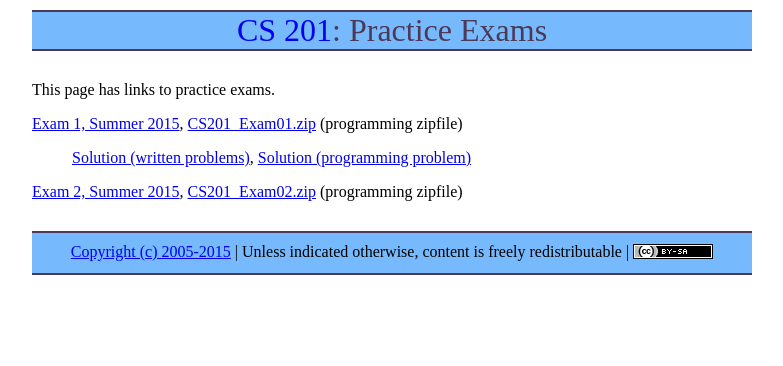
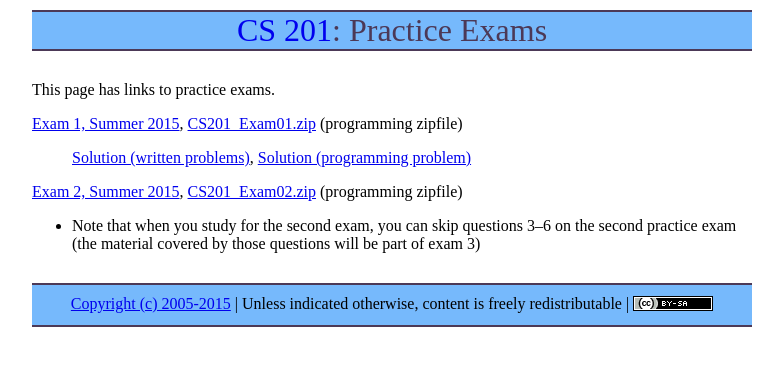
Before and after one commit to ycpcs/cs201-fall2015, a Jekyll site: the page built from practice/index.md, in a window 1280 px wide. Shown: the top 366 px of the page, without its empty margins (248-1031 px from the left). Built offline with Jekyll 4.4.1, drawn with Linux system fonts in a browser that asks for light colours; Markdown is read by kramdown in place of the engine named in the settings.

Commit message:
questions to skip on practice exam 2

```diff
--- a/practice/index.md
+++ b/practice/index.md
@@ -10,3 +10,5 @@ This page has links to practice exams.
 > [Solution (written problems)](cs201-summer2015-exam01-solution.pdf), [Solution (programming problem)](CS201_Exam01_Solution.zip)
 
 [Exam 2, Summer 2015](cs201-summer2015-exam02.pdf), [CS201\_Exam02.zip](CS201_Exam02.zip) (programming zipfile)
+
+* Note that when you study for the second exam, you can skip questions 3&ndash;6 on the second practice exam (the material covered by those questions will be part of exam 3)
```
